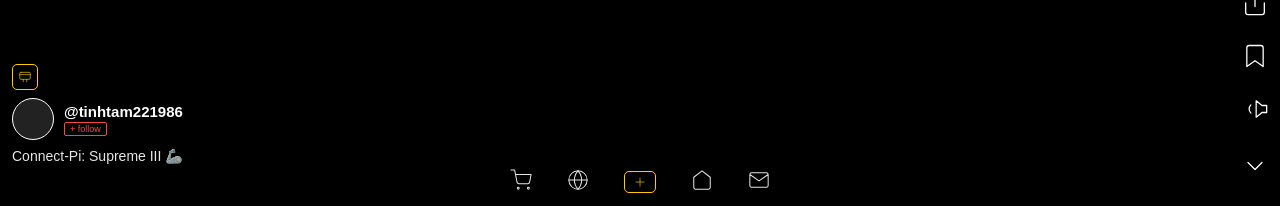
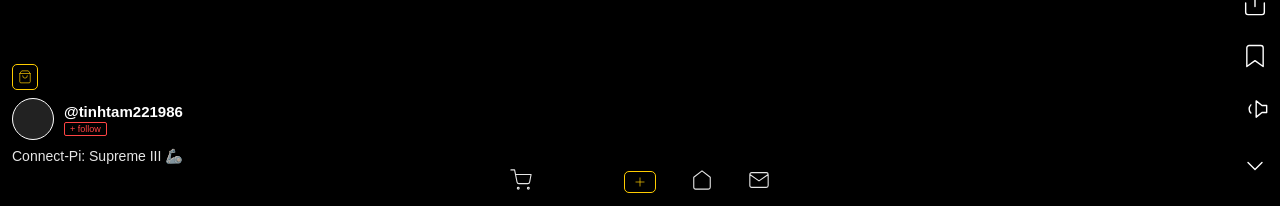
Before and after one commit to tinhtam221986/CONNECT-PI-SUPREME-III, a Next.js app: page / in a window 1280 px wide. Shown: the part 591-797 px from the top of the page. Built offline with nearby package versions, Linux system fonts and the light colour scheme.

Commit message:
Update SupremeIcons.tsx

```diff
--- a/app/SupremeIcons.tsx
+++ b/app/SupremeIcons.tsx
@@ -11,17 +11,19 @@ export const SupremeIcon = ({ name, size = 30, color = "#FFFFFF", flip = false }
     chevron: <polyline points="6 9 12 15 18 9" />,
     search: <><circle cx="11" cy="11" r="8" /><line x1="21" y1="21" x2="16.65" y2="16.65" /></>,
     plus: <path d="M12 5v14M5 12h14" />,
-    cart: <><circle cx="9" cy="21" r="1" /><circle cx="20" cy="21" r="1" /><path d="M1 1h4l2.68 13.39a2 2 0 0 0 2 1.61h9.72a2 2 0 0 0 2-1.61L23 6H6" /></>,
-    home: <path d="M3 9l9-7 9 7v11a2 2 0 0 1-2 2H5a2 2 0 0 1-2-2z" />,
-    global: <><circle cx="12" cy="12" r="10" /><line x1="2" y1="12" x2="22" y2="12" /><path d="M12 2a15.3 15.3 0 0 1 4 10 15.3 15.3 0 0 1-4 10 15.3 15.3 0 0 1-4-10 15.3 15.3 0 0 1 4-10z" /></>,
     mail: <path d="M4 4h16c1.1 0 2 .9 2 2v12c0 1.1-.9 2-2 2H4c-1.1 0-2-.9-2-2V6c0-1.1.9-2 2-2zM22 6l-10 7L2 6" />,
-    store: <><rect x="3" y="4" width="18" height="12" rx="2" /><path d="M3 8h18M9 16v4M15 16v4" /></>
+    // #14: Cửa hàng cá nhân (Hình túi xách mua sắm tinh tế)
+    store: <><path d="M6 2L3 6v14a2 2 0 0 0 2 2h14a2 2 0 0 0 2-2V6l-3-4Z"/><line x1="3" y1="6" x2="21" y2="6"/><path d="M16 10a4 4 0 0 1-8 0"/></>,
+    // #9: Siêu thị (Hình xe đẩy hàng chuẩn siêu thị)
+    cart: <><circle cx="9" cy="21" r="1"/><circle cx="20" cy="21" r="1"/><path d="M1 1h4l2.68 13.39a2 2 0 0 0 2 1.61h9.72a2 2 0 0 0 2-1.61L23 6H6"/></>,
+    // #7: Home (Hình ngôi nhà ấm cúng, có cửa sổ)
+    home: <path d="M3 9l9-7 9 7v11a2 2 0 0 1-2 2H5a2 2 0 0 1-2-2z" />
   };
 
   return (
     <svg
       width={size} height={size} viewBox="0 0 24 24" fill="none"
-      stroke={color} strokeWidth="1.1" strokeLinecap="round" strokeLinejoin="round"
+      stroke={color} strokeWidth="1.2" strokeLinecap="round" strokeLinejoin="round"
       style={{ transform: flip ? 'scaleX(-1)' : 'none' }}
     >
       {icons[name]}
```
